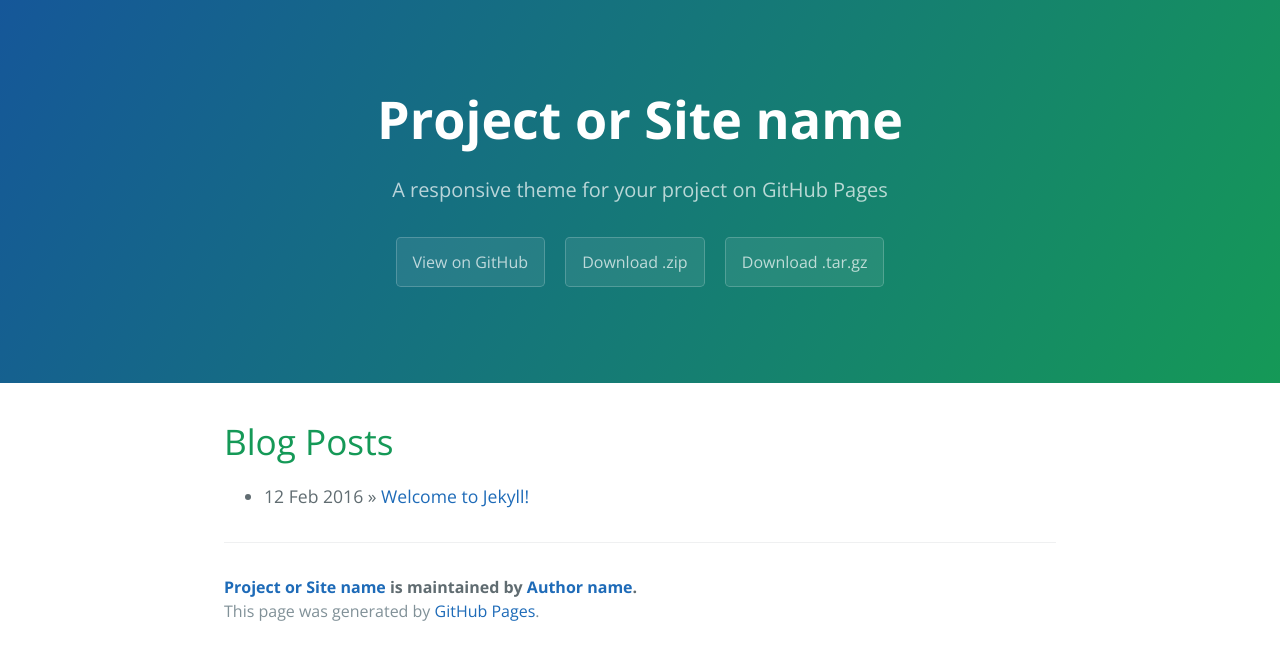
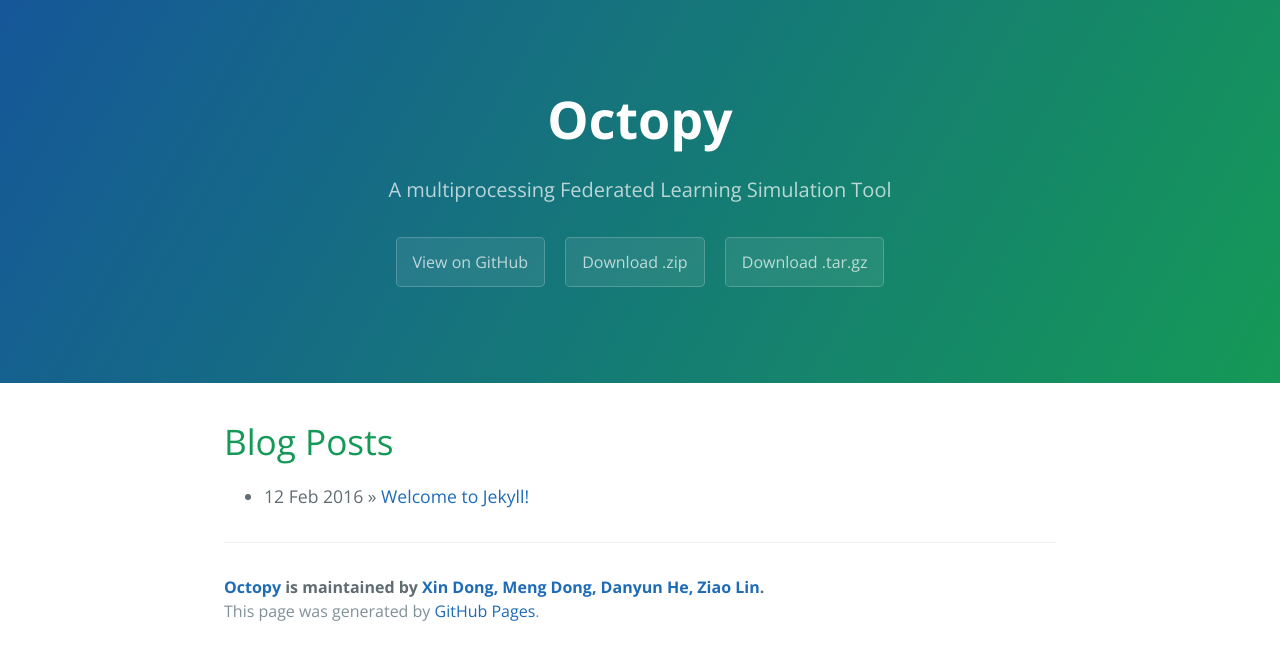
Before and after one commit to m7dong/Octopy, a Jekyll site: the page built from docs/index.html, in a window 1280 px wide. Shown: the top 660 px of the page. Built offline with Jekyll 4.4.1, drawn with Linux system fonts in a browser that asks for light colours; the list of posts is cut into pages by our own code.

Commit message:
Update _config.yml

```diff
--- a/docs/_config.yml
+++ b/docs/_config.yml
@@ -1,13 +1,13 @@
 # Setup
-title:        Project or Site name
-tagline:      A responsive theme for your project on GitHub Pages
+title:        Octopy
+tagline:      A multiprocessing Federated Learning Simulation Tool
 baseurl:      "/"
 paginate:     1
 locale:       "en"
 
 # About/contact
 author:
-  name:       Author name
+  name:       Xin Dong, Meng Dong, Danyun He, Ziao Lin
   url:        http://yourhomepage.com
 
 # Gems
```
